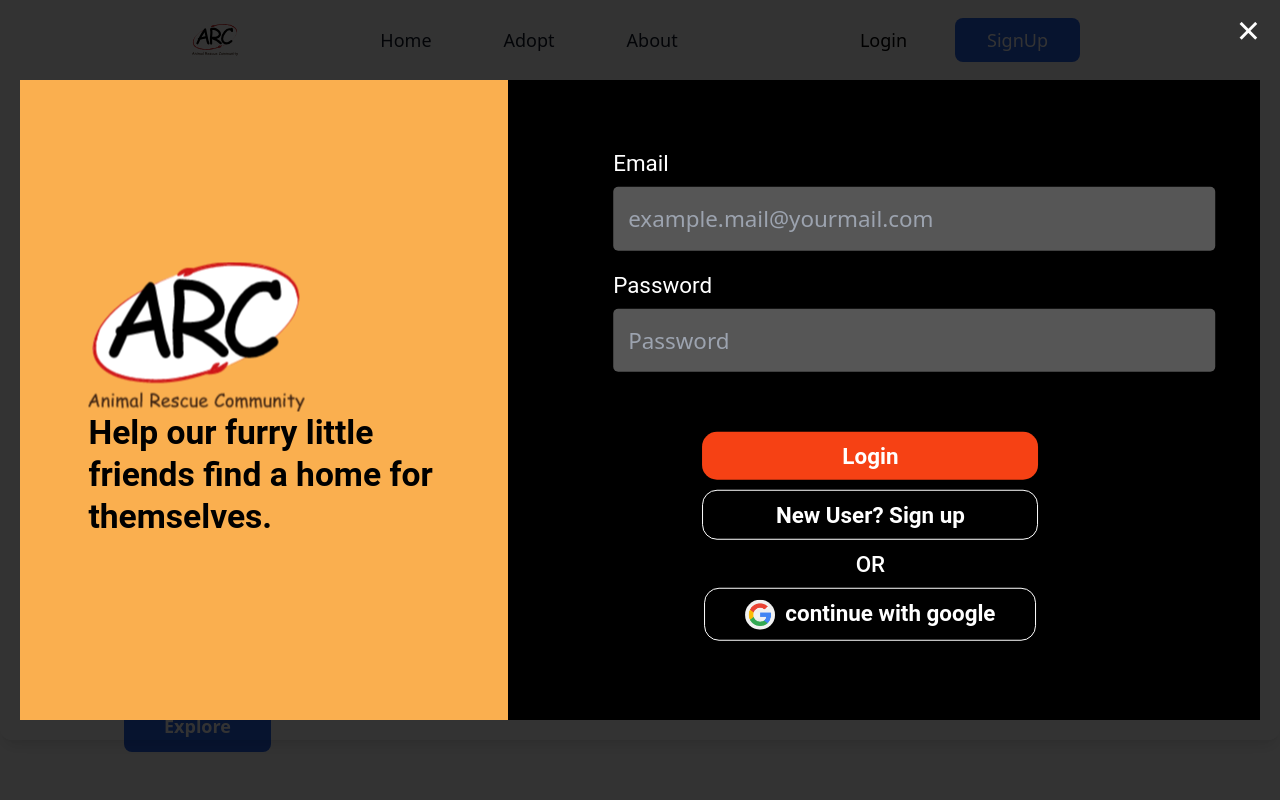
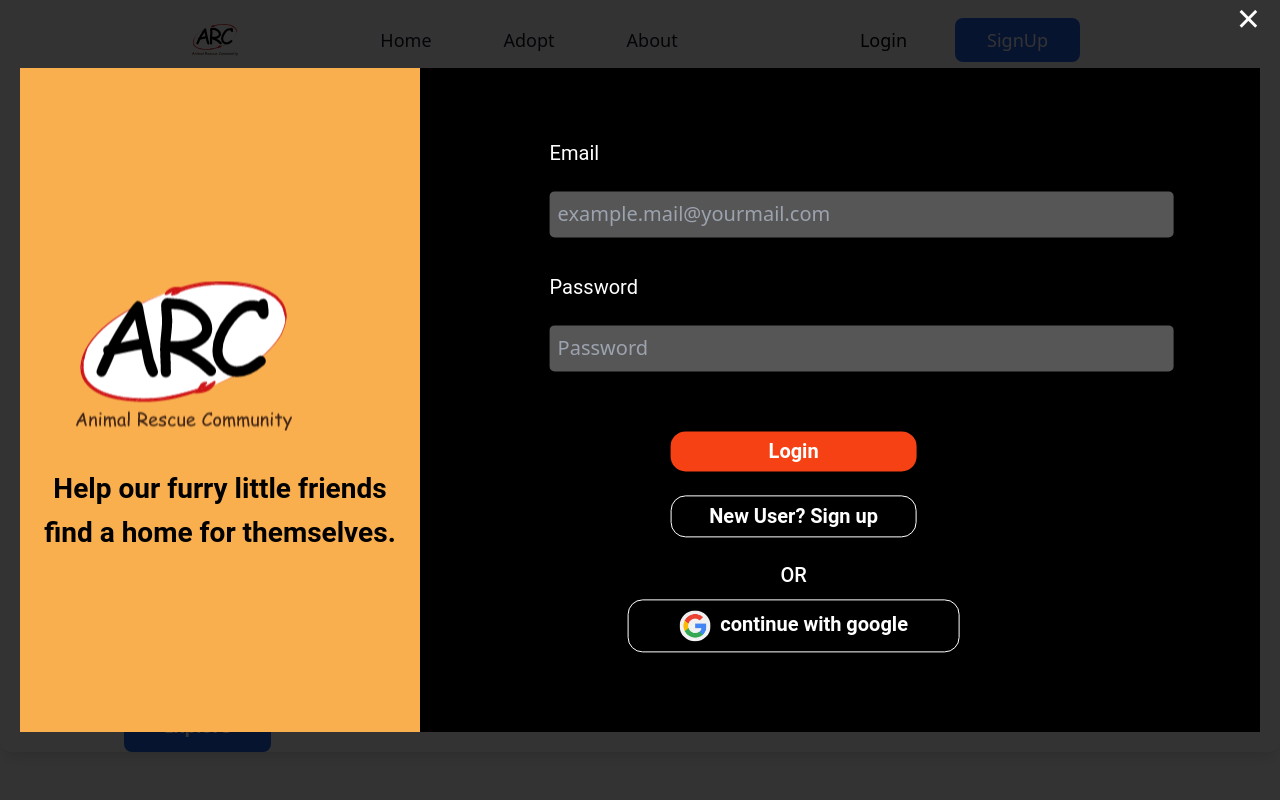
Before and after one commit to arc-pune/arc-front-end, a React (Create React App) app: page / in a window 1280 px wide. Both pictures are taken after a click on the button "Login". Shown: the top 800 px of the page. Built offline with nearby package versions, Linux system fonts and the light colour scheme.

Commit message:
Updating Login

```diff
--- a/src/pages/login.css
+++ b/src/pages/login.css
@@ -2,6 +2,9 @@
   margin: 0;
   padding: 0;
   box-sizing: border-box;
+}
+.loginmain{
+  /*max-height:600px;*/
 }
 .cancel{
   font-size: 40px;
@@ -11,46 +14,99 @@
 }
 .login {
   display: flex;
-  flex-direction: column;
+  flex-direction: row;
+  position:relative;
 }
 
-@media (min-width: 1050px ) {
+@media only screen and (max-width: 500px ) {
   .login {
-    flex-direction: row;
-    }
+    flex-direction: column;
+    /*top: 50%;
+    left:50%;*/
+    transform: translate(15%,5%);
+    max-height:80vh;
+    width:100vw;
+  }
+  .section-1 {
+    position:relative;
+    min-height: 120px;
+    max-height: 25vh;
+    min-width:60vw;
+    max-width:61vw;
+    /*display:flex;
+    flex-direction: column;*/
 
-  .section-1 {
-    width: 35em;
-    height: 100%;
   }
   .section-2 {
-    width: 70%;
+    /*width: 50%;*/
+    max-width: 60vw;
+    max-height:60vmax;
   }
-  .section-2 .form .buttons {
-    flex-direction: row;
+  .form-control{
+    max-height:7vh;
   }
-  .section-2 .form .buttons .signin {
-    width: 15em;
+  .buttonparent{
+    margin-top: -5vmin;
   }
-  .section-2 .form .buttons .signup {
-    width: 15em;
+  .section-1 .content .image {
+    position:absolute;
+    width: 50%;
+    max-height: 60%;
+    /*top:-150%;*/
+    left:15%;
+    transform: translateY(-25vmin);
+    /*margin: 10%;*/
   }
-  .section-2 .form .form-control input {
-    width: 45em;
+  .section-1 .content .text {
+    position:absolute;
+    transform: translateY(3vmin);
+    left:0%;
   }
 }
 
 .section-1 {
   background: #faaf4f;
-  /* width: 100%; */
-  height: 80vh;
-  padding-left: 20px;
+  height: 83vh;
+  padding: 20px;
+  width: 45%;
+  max-width:400px;
+  display: flex;
+  flex-direction: column;
+  position: relative;
 }
+
+
+.section-1 .content {
+  position: absolute;
+  top: 50%;
+  left: 50%;
+  transform: translate(-50%, -50%);
+  width: 90%;
+}
+
+.section-1 .content .text {
+  font-family: Roboto;
+   font-size: 3.5vmin;
+  font-style: normal;
+  font-weight: 600;
+  line-height: 5.5vmin;
+  text-align: left;
+  width: 100%;
+  text-align: center;
+}
+
+.section-1 .content .image {
+  max-width: 216px;
+  height: 149px;
+  margin: 10%;
+
+}
+
 
 .section-2 {
   background: #000;
-  /* width: 100%; */
-  height: 80vh;
+  width: 70%;
+  height: 83vh;
   position: relative;
 }
 
@@ -64,7 +120,6 @@
   left: 50%;
   transform: translate(-90%, -50%);
   max-width:40%;
-  /*margin:auto;*/
 }
 
 .section-2 .form .form-control {
@@ -76,64 +131,68 @@
   color: #ffffff;
   font-family: Roboto;
   font-style: Regular;
-  font-size: 1.4rem;
+  font-size: 2.5vmin;
   line-height: 28.13px;
-  margin-bottom: 10px;
+  margin-top: 2vmin;
 }
 
 .section-2 .form .form-control input {
   background: rgba(196, 196, 196, 0.44);
   color: #beb2b2;
   border-radius: 5px;
-  font-size: 1.4rem;
+  font-size: 2.5vmin;
   border: none;
   outline: none;
-  /* width: 46em; */
   margin-inline: auto;
-  padding: 15px;
-   width: 200%;
+  padding: 8px;
+  width: 200%;
+  margin-top: 3vmin;
 }
 
 .section-2 .form .button {
   border: none;
-  font-size: 1.4rem;
+  font-size: 2.5vmin;
   font-style: normal;
   font-weight: 700;
-  line-height: 28px;
+  line-height: 100%;
   font-family: Roboto;
   color: #ffffff;
   padding: 10px;
   margin: 10px;
   text-align: center;
+  margin-bottom: 3vmin;
   border-radius: 15px;
 }
 .section-2 .form .buttonparent{
   display:flex;
   flex-direction: column;
   align-items: center;
-  transform:translateX(30%);
+  transform:translateX(25%);
+
 }
 .section-2 .form .buttonparent .buttons {
-  /* display: flex;
-  flex-direction: column; */
-  /*margin:auto;*/
+  flex-direction: row;
   margin-top: 30px;
 }
 
 .section-2 .form .buttonparent .buttons .signin {
+
   background: #f64114;
-  /* width: 15em; */
+  cursor:pointer;
 }
 
 .section-2 .form .buttons .signup {
+
   border: 1px solid #ffffff;
   border-radius: 15px;
-  /* width: 15em; */
+  width:246px;
+  max-width: 35vw;
+  cursor:pointer;
 }
 
 .section-2 .form .or {
   font-family: Roboto;
-  font-size: 1.4rem;
+  font-size: 2.5vmin;
   font-style: normal;
   font-weight: 500;
   line-height: 28px;
@@ -143,11 +202,12 @@
 .section-2 .form .google {
   border: 1px solid #ffffff;
   width: 332px;
-
+  cursor:pointer;
+  max-width: 35vw;
 }
 
 .section-2 .form .google img {
-  width: 30px;
+  width: 10%;
   border-radius: 50%;
   vertical-align: middle;
   margin-right: 10px;
@@ -156,31 +216,3 @@
 .section-2 .form .google p {
   color: white;
 }
-
-.section-1 {
-  display: flex;
-  flex-direction: column;
-  position: relative;
-}
-
-.section-1 .content {
-  position: absolute;
-  top: 50%;
-  left: 50%;
-  transform: translate(-50%, -50%);
-}
-
-.section-1 .content .text {
-  font-family: Roboto;
-  font-size: 2.1rem;
-  font-style: normal;
-  font-weight: 600;
-  line-height: 42px;
-  text-align: left;
-  width: 351px;
-}
-
-.section-1 .content .image {
-  width: 216px;
-  height: 149px;
-}
--- a/src/pages/login.js
+++ b/src/pages/login.js
@@ -9,7 +9,7 @@ const Login = ({setLogin}) => {
      <div class="absolute bg-black opacity-80 inset-0 z-0"></div>
         <div class="w-full  max-w-7xl p-5 relative mx-auto my-auto rounded-xl shadow-lg  ">
 
-          <div class="">
+          <div class="loginmain">
            <div className="cancelparent">
            <button className="cancel" onClick={() => {setLogin(false)}}>&times;</button>
            </div>
@@ -28,15 +28,15 @@ const Login = ({setLogin}) => {
             <form class="form">
               <div class="form-control">
                 <label for="email">Email</label>
-                <input
-                  type="text"
+                <input class="loginp"
+                  type="text" required
                   id="email"
                   placeholder="example.mail@yourmail.com"
                 ></input>
               </div>
               <div class="form-control">
                 <label for="password">Password</label>
-                <input type="password" id="password" placeholder="Password"></input>
+                <input class="loginp" type="password" required id="password" placeholder="Password"></input>
               </div>
               <div className="buttonparent">
                 <div class="buttons">
```
